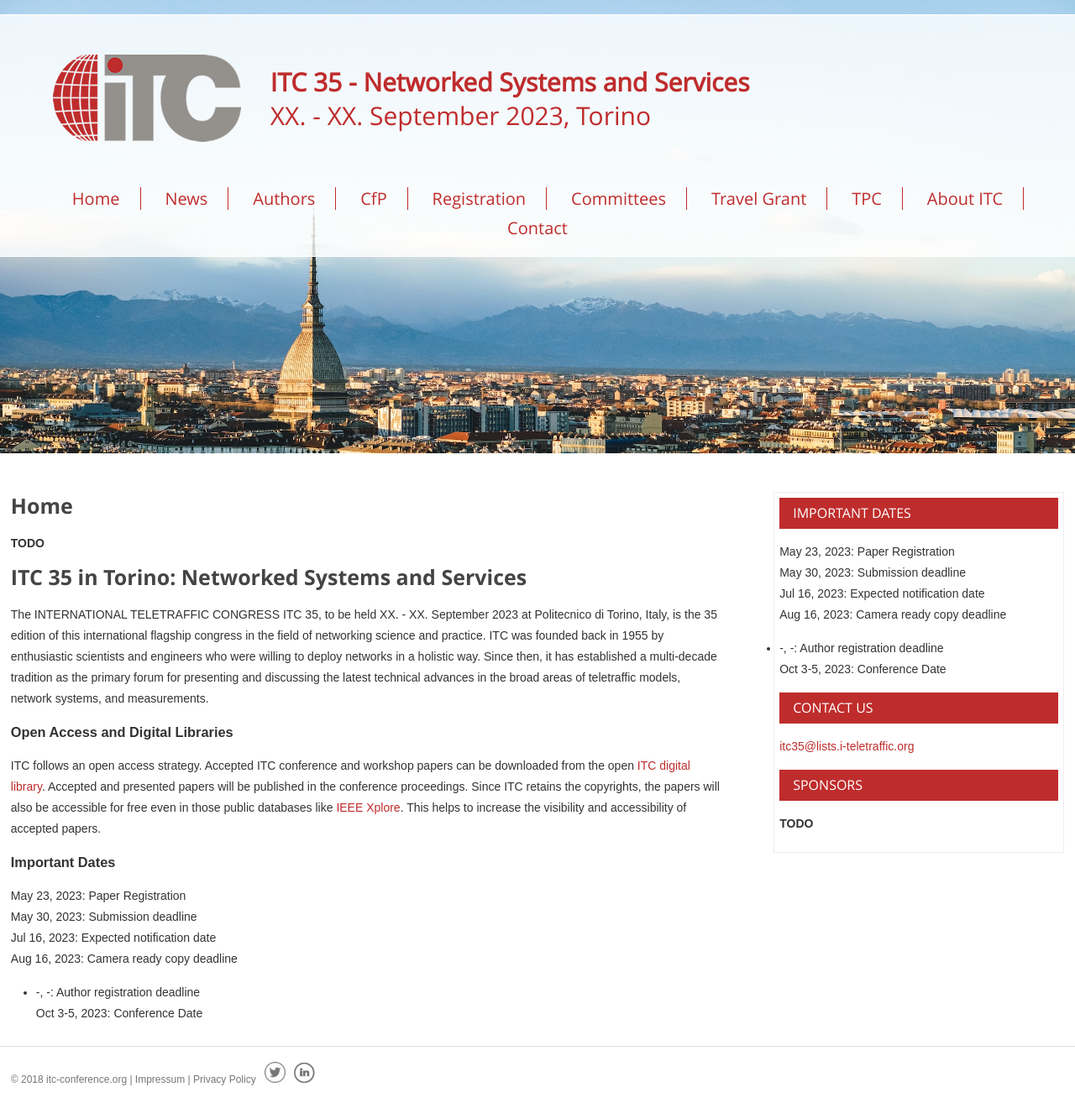
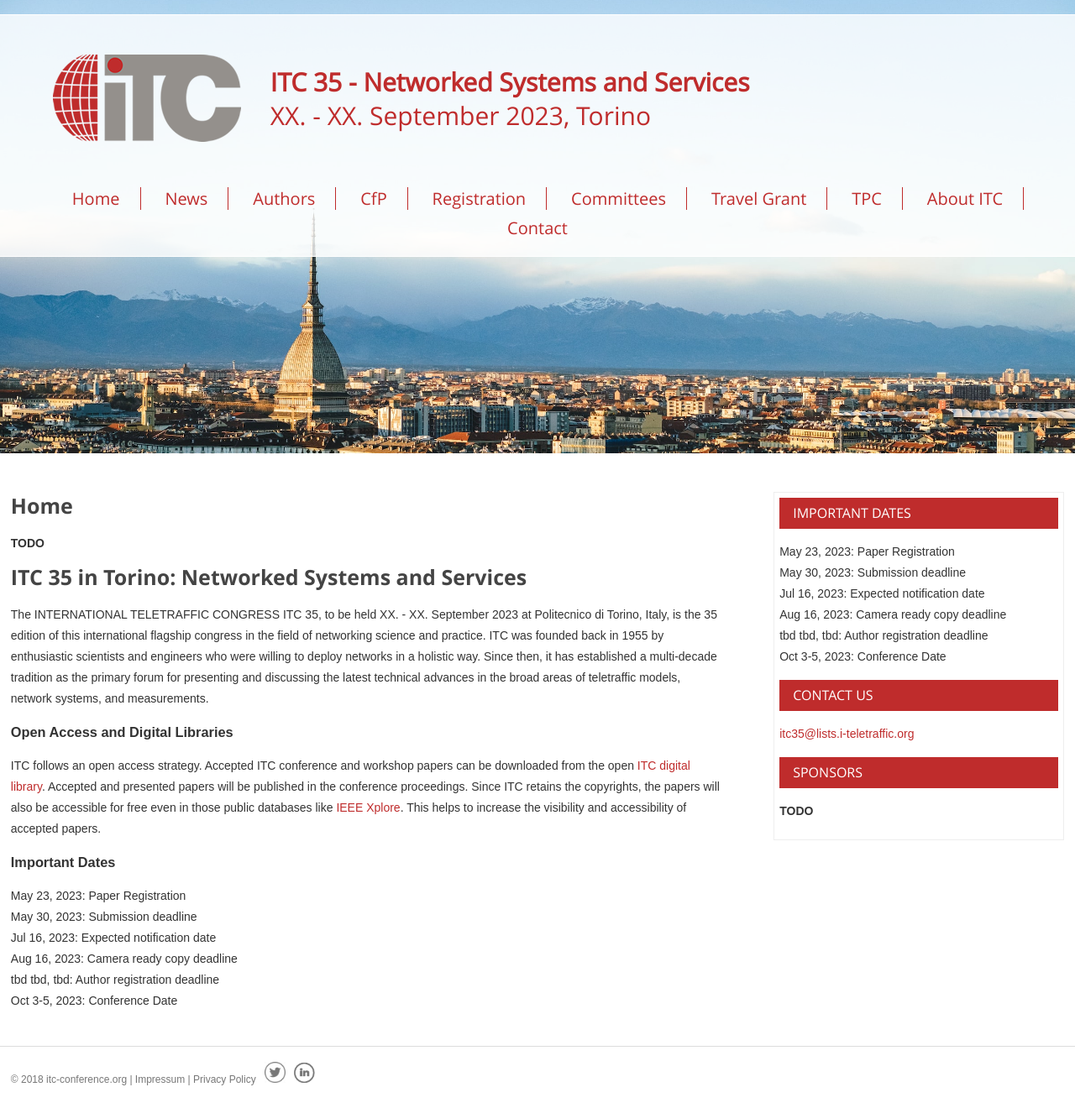
Before and after one commit to ohohlfeld/itc35, a Jekyll site: the page built from index.md, in a window 1280 px wide. Shown: the whole page at 84% size. Built offline with Jekyll 4.4.1, drawn with Linux system fonts in a browser that asks for light colours.

Commit message:
Update important_dates.md

```diff
--- a/_includes/important_dates.md
+++ b/_includes/important_dates.md
@@ -2,5 +2,5 @@ May 23, 2023: Paper Registration<br/>
 May 30, 2023: Submission deadline<br/>
 Jul 16, 2023: Expected notification date<br/>
 Aug 16, 2023: Camera ready copy deadline<br/>
-- -, -: Author registration deadline<br/>
+tbd tbd, tbd: Author registration deadline<br/>
 Oct 3-5, 2023: Conference Date
```
